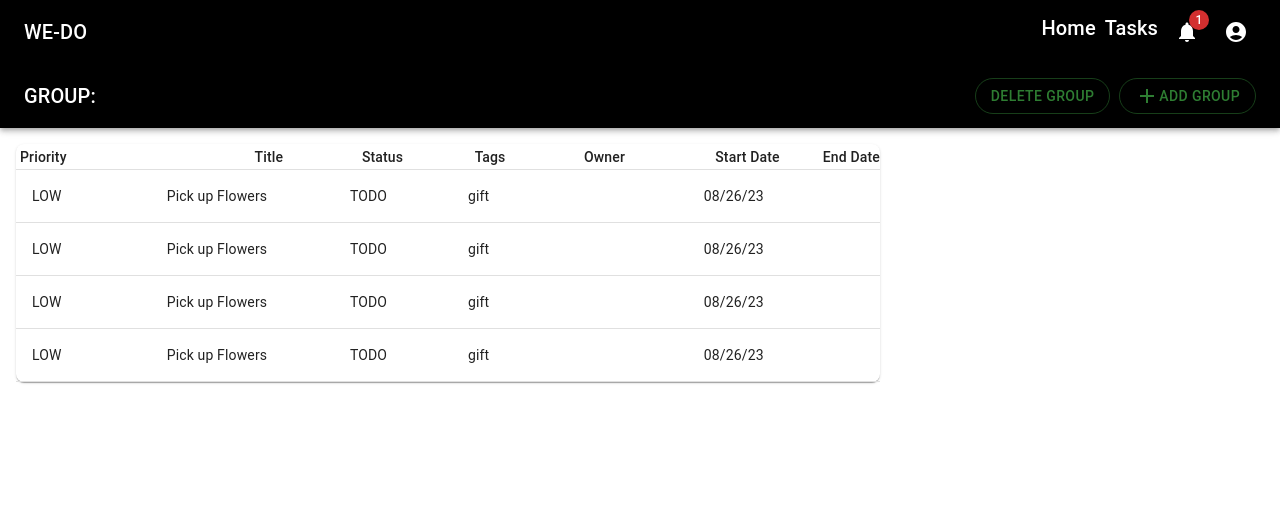
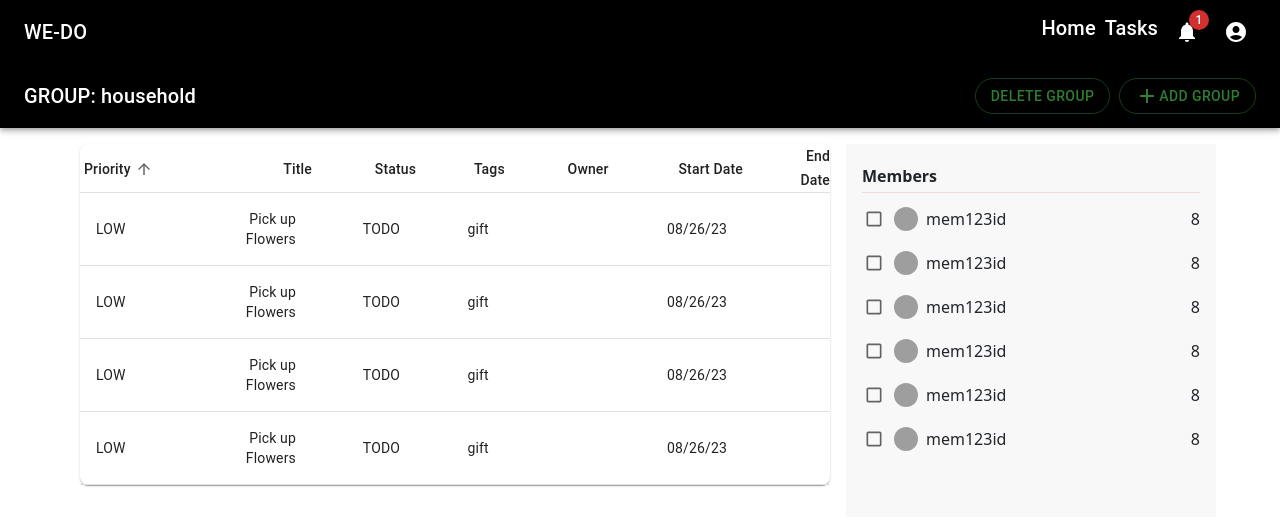
Before and after one commit to sabudanakichdi/to-do-list-with-friends, a React (Create React App) app in the folder frontend/: page /group in a window 1280 px wide. Shown: the top 526 px of the page. Built offline with nearby package versions, Linux system fonts and the light colour scheme; no server answers; grey boxes are pictures that could not be loaded.

Commit message:
added members

```diff
--- a/frontend/src/pages/groupManagement/index.jsx
+++ b/frontend/src/pages/groupManagement/index.jsx
@@ -1,9 +1,139 @@
-import React from "react";
+import React, { useState } from "react";
 import Navbar from "./navbar";
 import EnhancedTable from "./table";
+import { useParams } from "react-router-dom";
+import axios from "axios";
 
 const GroupManagement = () => {
-    return <><Navbar /><EnhancedTable /></>
+    const { id: groupId } = useParams();
+    const [groupInfo, setGroupInfo] = useState({});
+    React.useEffect(() => {
+        const dummyData = {
+          "id": "asdasdas213",
+          "name": "household",
+          "totalTask": 10,
+          "totalInProgress": 10,
+          "totalCompleted": 10,
+          "totalToDo": 10,
+          "tasks": [
+            {
+              "id": "asd11",
+              "title": "Pick up Flowers",
+              "group": "household",
+              "tags": "gift",
+              "description": "Pick up flower for mom from flower shop at Baker street",
+              "priority": "LOW",
+              "status": "TODO",
+              "assignedTo": "Jane",
+              "deadLine": "08/26/23",
+              "startDate": "08/26/23",
+              "createdBy": "John",
+              "createdOn": "08/24/23"
+            },
+            {
+              "id": "asd112",
+              "title": "Pick up Flowers",
+              "group": "household",
+              "tags": "gift",
+              "description": "Pick up flower for mom from flower shop at Baker street",
+              "priority": "LOW",
+              "status": "TODO",
+              "assignedTo": "Jane",
+              "deadLine": "08/26/23",
+              "startDate": "08/26/23",
+              "createdBy": "John",
+              "createdOn": "08/24/23"
+            },
+            {
+              "id": "asd1123",
+              "title": "Pick up Flowers",
+              "group": "household",
+              "tags": "gift",
+              "description": "Pick up flower for mom from flower shop at Baker street",
+              "priority": "LOW",
+              "status": "TODO",
+              "assignedTo": "Jane",
+              "deadLine": "08/26/23",
+              "startDate": "08/26/23",
+              "createdBy": "John",
+              "createdOn": "08/24/23"
+            },
+            {
+              "id": "asd11233",
+              "title": "Pick up Flowers",
+              "group": "household",
+              "tags": "gift",
+              "description": "Pick up flower for mom from flower shop at Baker street",
+              "priority": "LOW",
+              "status": "TODO",
+              "assignedTo": "Jane",
+              "deadLine": "08/26/23",
+              "startDate": "08/26/23",
+              "createdBy": "John",
+              "createdOn": "08/24/23"
+            }
+          ],
+          "members": [
+            {
+              "memberName": "mem123id",
+              "userCount": {
+                "toDo": 1,
+                "inProgress": 1,
+                "completed": 8
+              }
+            },
+            {
+              "memberName": "mem123id",
+              "userCount": {
+                "toDo": 1,
+                "inProgress": 1,
+                "completed": 8
+              }
+            },
+            {
+              "memberName": "mem123id",
+              "userCount": {
+                "toDo": 1,
+                "inProgress": 1,
+                "completed": 8
+              }
+            },
+            {
+              "memberName": "mem123id",
+              "userCount": {
+                "toDo": 1,
+                "inProgress": 1,
+                "completed": 8
+              }
+            },
+            {
+              "memberName": "mem123id",
+              "userCount": {
+                "toDo": 1,
+                "inProgress": 1,
+                "completed": 8
+              }
+            },
+            {
+              "memberName": "mem123id",
+              "userCount": {
+                "toDo": 1,
+                "inProgress": 1,
+                "completed": 8
+              }
+            }
+          ]
+        }
+        axios.get(`/api/group/${groupId}`).then((response) => {
+            // TODO replace with actualy response
+            setGroupInfo(dummyData);
+        }).catch(err => {
+            // TODO remove below and add error handling
+            setGroupInfo(dummyData);
+        });
+      }, []);
+
+    return <><Navbar groupInfo={groupInfo} /><EnhancedTable groupInfo={groupInfo} /></>
 };
 
 export default GroupManagement;
--- a/frontend/src/pages/groupManagement/navbar.jsx
+++ b/frontend/src/pages/groupManagement/navbar.jsx
@@ -3,11 +3,11 @@ import { AppBar, Toolbar, Typography, Box, Button } from "@mui/material";
 import { Link } from "react-router-dom";
 import AddIcon from '@mui/icons-material/Add';
 
-const Navbar = () => (
+const Navbar = ({ groupInfo: { name: groupName = 'NA' } = {} } = {}) => (
     <AppBar position="static">
       <Toolbar>
         <Typography variant="h6" component="div" sx={{ flexGrow: 1 }}>
-          GROUP:
+          GROUP: {groupName}
         </Typography>
         <Box component = "div"sx={{ display: "flex", gap: "9px" }}>
           <Typography variant="h6" className="nav-item">
--- a/frontend/src/pages/groupManagement/table.jsx
+++ b/frontend/src/pages/groupManagement/table.jsx
@@ -1,114 +1,18 @@
 import * as React from 'react';
 import PropTypes from 'prop-types';
-import { alpha } from '@mui/material/styles';
 import Box from '@mui/material/Box';
 import Table from '@mui/material/Table';
 import TableBody from '@mui/material/TableBody';
+import Avatar from '@mui/material/Avatar';
 import TableCell from '@mui/material/TableCell';
 import TableContainer from '@mui/material/TableContainer';
 import TableHead from '@mui/material/TableHead';
-import TablePagination from '@mui/material/TablePagination';
+import Container from '@mui/material/Container';
 import TableRow from '@mui/material/TableRow';
 import TableSortLabel from '@mui/material/TableSortLabel';
-import Toolbar from '@mui/material/Toolbar';
-import Typography from '@mui/material/Typography';
+import Checkbox from '@mui/material/Checkbox';
 import Paper from '@mui/material/Paper';
-import Checkbox from '@mui/material/Checkbox';
-import IconButton from '@mui/material/IconButton';
-import Tooltip from '@mui/material/Tooltip';
-import FormControlLabel from '@mui/material/FormControlLabel';
-import Switch from '@mui/material/Switch';
-import DeleteIcon from '@mui/icons-material/Delete';
-import FilterListIcon from '@mui/icons-material/FilterList';
 import { visuallyHidden } from '@mui/utils';
-
-function createData({ id, title, priority, status, tags, owner, startDate, endDate } = {}) {
-  return {
-    id,
-    title, priority, status, tags, owner, startDate, endDate
-  };
-}
-
-const groupInfo = {
-    "id": "asdasdas213",
-    "name": "household",
-    "totalTask": 10,
-    "totalInProgress": 10,
-    "totalCompleted": 10,
-    "totalToDo": 10,
-    "tasks": [
-      {
-        "id": "asd11",
-        "title": "Pick up Flowers",
-        "group": "household",
-        "tags": "gift",
-        "description": "Pick up flower for mom from flower shop at Baker street",
-        "priority": "LOW",
-        "status": "TODO",
-        "assignedTo": "Jane",
-        "deadLine": "08/26/23",
-        "startDate": "08/26/23",
-        "createdBy": "John",
-        "createdOn": "08/24/23"
-      },
-      {
-        "id": "asd112",
-        "title": "Pick up Flowers",
-        "group": "household",
-        "tags": "gift",
-        "description": "Pick up flower for mom from flower shop at Baker street",
-        "priority": "LOW",
-        "status": "TODO",
-        "assignedTo": "Jane",
-        "deadLine": "08/26/23",
-        "startDate": "08/26/23",
-        "createdBy": "John",
-        "createdOn": "08/24/23"
-      },
-      {
-        "id": "asd1123",
-        "title": "Pick up Flowers",
-        "group": "household",
-        "tags": "gift",
-        "description": "Pick up flower for mom from flower shop at Baker street",
-        "priority": "LOW",
-        "status": "TODO",
-        "assignedTo": "Jane",
-        "deadLine": "08/26/23",
-        "startDate": "08/26/23",
-        "createdBy": "John",
-        "createdOn": "08/24/23"
-      },
-      {
-        "id": "asd11233",
-        "title": "Pick up Flowers",
-        "group": "household",
-        "tags": "gift",
-        "description": "Pick up flower for mom from flower shop at Baker street",
-        "priority": "LOW",
-        "status": "TODO",
-        "assignedTo": "Jane",
-        "deadLine": "08/26/23",
-        "startDate": "08/26/23",
-        "createdBy": "John",
-        "createdOn": "08/24/23"
-      }
-    ],
-    "members": [
-      {
-        "memberName": "mem123id",
-        "userCount": {
-          "toDo": 1,
-          "inProgress": 1,
-          "completed": 8
-        }
-      }
-    ]
-  }
-
-const rows = groupInfo.tasks.map(task => createData(task));
-
-console.log(rows)
 
 function descendingComparator(a, b, orderBy) {
   if (b[orderBy] < a[orderBy]) {
@@ -124,6 +28,13 @@ function getComparator(order, orderBy) {
   return order === 'desc'
     ? (a, b) => descendingComparator(a, b, orderBy)
     : (a, b) => -descendingComparator(a, b, orderBy);
+}
+
+function createData({ id, title, priority, status, tags, owner, startDate, endDate } = {}) {
+  return {
+    id,
+    title, priority, status, tags, owner, startDate, endDate
+  };
 }
 
 // Since 2020 all major browsers ensure sort stability with Array.prototype.sort().
@@ -232,9 +143,10 @@ EnhancedTableHead.propTypes = {
   rowCount: PropTypes.number.isRequired,
 };
 
-export default function EnhancedTable() {
+export default function EnhancedTable(props = {}) {
+  const { groupInfo: { tasks = [], members = [] } = {} } = props;
   const [order, setOrder] = React.useState('asc');
-  const [orderBy, setOrderBy] = React.useState('calories');
+  const [orderBy, setOrderBy] = React.useState('priority');
   const [selected, setSelected] = React.useState([]);
   const [page, setPage] = React.useState(0);
   const [dense, setDense] = React.useState(false);
@@ -274,19 +186,6 @@ export default function EnhancedTable() {
     setSelected(newSelected);
   };
 
-  const handleChangePage = (event, newPage) => {
-    setPage(newPage);
-  };
-
-  const handleChangeRowsPerPage = (event) => {
-    setRowsPerPage(parseInt(event.target.value, 10));
-    setPage(0);
-  };
-
-  const handleChangeDense = (event) => {
-    setDense(event.target.checked);
-  };
-
   const isSelected = (id) => selected.indexOf(id) !== -1;
 
   // Avoid a layout jump when reaching the last page with empty rows.
@@ -302,9 +201,11 @@ export default function EnhancedTable() {
 //     [order, orderBy, page, rowsPerPage],
 //   );
 
+  const rows = tasks.map(task => createData(task));
+
   return (
-    <>
-    <Box sx={{ width: '70%' }} p={2}>
+    <Container maxWidth="lg" sx={{ display: 'flex' }}>
+      <Box sx={{ width: '100%' }} p={2}>
         <Paper sx={{ width: '100%', mb: 2 }}>
           <TableContainer>
             <Table
@@ -367,9 +268,22 @@ export default function EnhancedTable() {
           </TableContainer>
         </Paper>
       </Box>
-    <Box sx={{ width: '100%' }} p={2}>
-
+      <Box sx={{ width: '100%', bgcolor: '#f8f8f8', mt: 2 }} p={2}>
+          <Box sx={{  py: 0.5, width: '100%', borderBottom: '1px solid #f3dada', fontWeight: 'bold' }}>
+              Members
           </Box>
-    </>
+          <Box sx={{ py: 0.5, width: '100%' }}>
+              {
+                members.map(({ memberName = '', userCount: { completed = 0 } = {}} = {}) => (
+                <Box sx={{ py: 1.25, display: 'flex', alignItems: 'center' }}>
+                    <Checkbox size="small" sx={{ p: 0.25 }} />
+                    <Avatar src="/broken-image.jpg" sx={{ width: 24, height: 24, mx: 1 }} />
+                    {memberName}
+                    <Box sx={{ marginLeft: 'auto'}}>{completed}</Box>
+                </Box>))
+              }
+          </Box>
+      </Box>
+    </Container>
   );
 }
```
Lines whose indentation alone changed are shown as unchanged.
